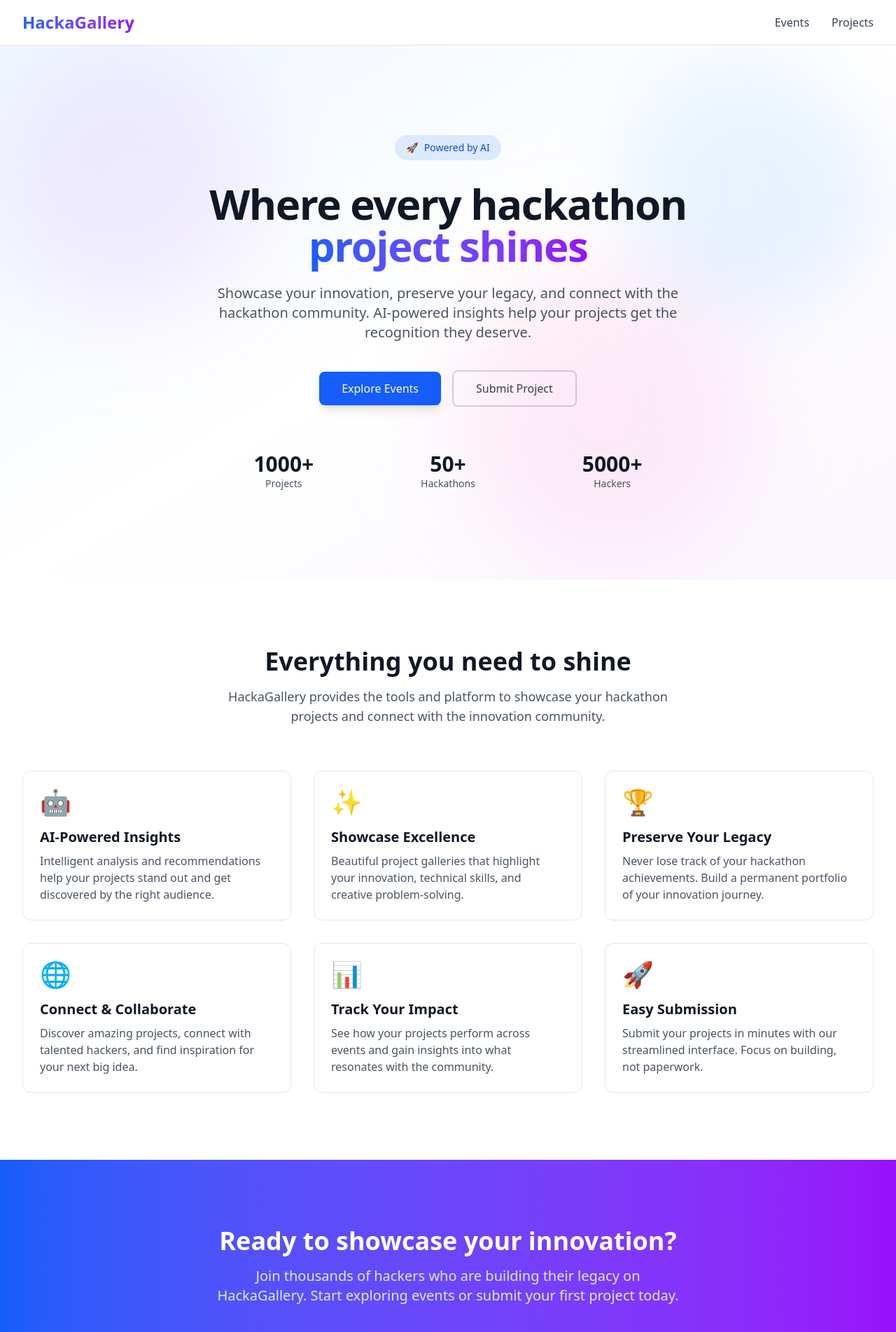
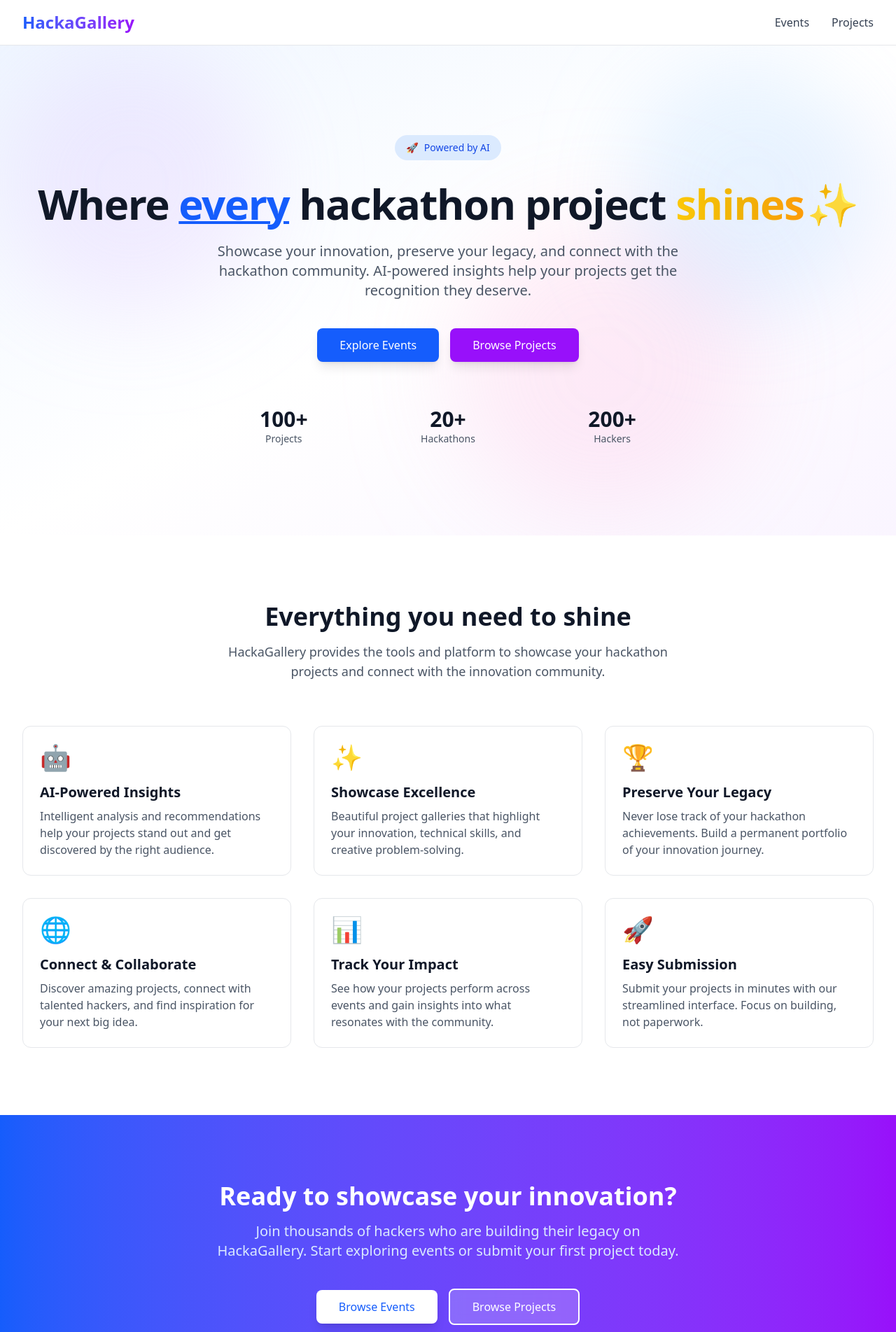
Before and after one commit to linzeyang/hack-a-gallery, a Next.js app in the folder frontend/: page / in a window 1280 px wide. Shown: the top 1903 px of the page at 70% size. Built offline with nearby package versions, Linux system fonts and the light colour scheme.

Commit message:
frontend - Day 5 - several visual changes

```diff
--- a/frontend/src/components/features/ProjectForm.tsx
+++ b/frontend/src/components/features/ProjectForm.tsx
@@ -330,7 +330,7 @@
       {/* Form Actions */}
       <div className="flex gap-3 pt-4">
         <Button type="submit" loading={isSubmitting} disabled={isSubmitting}>
-          {initialData ? "Update Project" : "Submit Project"}
+          {initialData?.id ? "Update Project" : "Submit Project"}
         </Button>
         <Button
           type="button"
--- a/frontend/src/components/features/ProjectFormWithAnalysis.tsx
+++ b/frontend/src/components/features/ProjectFormWithAnalysis.tsx
@@ -33,6 +33,7 @@
   const [analysisData, setAnalysisData] = useState<ProjectAnalysis | null>(
     null
   );
+  const [repositoryUrl, setRepositoryUrl] = useState<string>("");
   const [enhancedProjectData, setEnhancedProjectData] =
     useState<Partial<Project> | null>(null);
 
@@ -40,12 +41,13 @@
    * Handle successful analysis completion
    */
   const handleAnalysisComplete = useCallback(
-    (analysis: ProjectAnalysis, repositoryUrl: string) => {
+    (analysis: ProjectAnalysis, repoUrl: string) => {
       setAnalysisData(analysis);
+      setRepositoryUrl(repoUrl);
 
       // Extract repository name from URL for default project name
       // e.g., "https://github.com/owner/repo-name" -> "repo-name"
-      const repoName = repositoryUrl.split("/").pop()?.replace(/-/g, " ") || "";
+      const repoName = repoUrl.split("/").pop()?.replace(/-/g, " ") || "";
       // Capitalize first letter of each word
       const projectName =
         repoName
@@ -59,7 +61,7 @@
       const enhancedData: Partial<Project> = {
         ...initialData,
         name: projectName, // Set from repository name
-        githubUrl: repositoryUrl, // Set from the analysis form URL
+        githubUrl: repoUrl, // Set from the analysis form URL
         description: analysis.summary || initialData?.description || "",
         technologies:
           analysis.technologies?.map((tech) => tech.name) ||
@@ -238,6 +240,7 @@
       {analysisData && (
         <ProjectAnalysisPreview
           analysis={analysisData}
+          repositoryUrl={repositoryUrl}
           onConfirm={handleConfirmAnalysis}
           onEdit={handleEditAnalysis}
           onReAnalyze={handleReAnalyze}
--- a/frontend/src/components/landing/CallToAction.tsx
+++ b/frontend/src/components/landing/CallToAction.tsx
@@ -1,8 +1,11 @@
-import Link from 'next/link';
+import Link from "next/link";
 
 export default function CallToAction() {
   return (
-    <section className="py-20 sm:py-24 bg-gradient-to-r from-blue-600 to-purple-600 dark:from-blue-700 dark:to-purple-700" aria-label="Call to action">
+    <section
+      className="py-20 sm:py-24 bg-linear-to-r from-blue-600 to-purple-600 dark:from-blue-700 dark:to-purple-700"
+      aria-label="Call to action"
+    >
       <div className="max-w-7xl mx-auto px-4 sm:px-6 lg:px-8">
         <div className="text-center">
           {/* Heading */}
@@ -12,8 +15,9 @@
 
           {/* Subheading */}
           <p className="text-lg sm:text-xl text-blue-100 mb-10 max-w-2xl mx-auto">
-            Join thousands of hackers who are building their legacy on HackaGallery.
-            Start exploring events or submit your first project today.
+            Join thousands of hackers who are building their legacy on
+            HackaGallery. Start exploring events or submit your first project
+            today.
           </p>
 
           {/* CTA Buttons */}
@@ -25,10 +29,10 @@
               Browse Events
             </Link>
             <Link
-              href="/projects/submit"
-              className="w-full sm:w-auto px-8 py-3 rounded-lg border-2 border-white hover:bg-white/10 text-white font-medium transition-colors duration-150 ease-in-out"
+              href="/projects"
+              className="w-full sm:w-auto px-8 py-3 rounded-lg bg-white/20 hover:bg-white/30 border-2 border-white text-white font-medium transition-colors duration-150 ease-in-out backdrop-blur-sm"
             >
-              Submit Your Project
+              Browse Projects
             </Link>
           </div>
 
--- a/frontend/src/components/landing/Hero.tsx
+++ b/frontend/src/components/landing/Hero.tsx
@@ -1,9 +1,12 @@
-import Link from 'next/link';
+import Link from "next/link";
 
 export default function Hero() {
   return (
-    <section className="relative overflow-hidden bg-gradient-to-br from-blue-50 via-white to-purple-50 dark:from-gray-900 dark:via-gray-800 dark:to-blue-900" aria-label="Hero section">
-      <div className="max-w-7xl mx-auto px-4 sm:px-6 lg:px-8 py-20 sm:py-28 lg:py-32">
+    <section
+      className="relative overflow-hidden bg-linear-to-br from-blue-50 via-white to-purple-50 dark:from-gray-900 dark:via-gray-800 dark:to-blue-900"
+      aria-label="Hero section"
+    >
+      <div className="relative z-10 max-w-7xl mx-auto px-4 sm:px-6 lg:px-8 py-20 sm:py-28 lg:py-32">
         <div className="text-center">
           {/* Badge */}
           <div className="inline-flex items-center px-4 py-2 rounded-full bg-blue-100 dark:bg-blue-900/30 text-blue-700 dark:text-blue-300 text-sm font-medium mb-8">
@@ -13,17 +16,24 @@
 
           {/* Main Heading */}
           <h1 className="text-4xl sm:text-5xl lg:text-6xl font-bold tracking-tight text-gray-900 dark:text-white mb-6">
-            Where every hackathon
-            <br />
-            <span className="bg-gradient-to-r from-blue-600 to-purple-600 bg-clip-text text-transparent">
-              project shines
+            Where{" "}
+            <span className="text-blue-600 dark:text-blue-400 underline decoration-blue-600 decoration-4">
+              every
+            </span>{" "}
+            hackathon project{" "}
+            <span className="bg-linear-to-r from-yellow-400 via-yellow-500 to-amber-500 bg-clip-text text-transparent animate-pulse">
+              shines
+            </span>
+            <span className="inline-block ml-1 text-yellow-400 animate-pulse">
+              ✨
             </span>
           </h1>
 
           {/* Subheading */}
           <p className="max-w-2xl mx-auto text-lg sm:text-xl text-gray-600 dark:text-gray-300 mb-10">
-            Showcase your innovation, preserve your legacy, and connect with the hackathon community.
-            AI-powered insights help your projects get the recognition they deserve.
+            Showcase your innovation, preserve your legacy, and connect with the
+            hackathon community. AI-powered insights help your projects get the
+            recognition they deserve.
           </p>
 
           {/* CTA Buttons */}
@@ -35,26 +45,51 @@
               Explore Events
             </Link>
             <Link
-              href="/projects/submit"
-              className="w-full sm:w-auto px-8 py-3 rounded-lg border-2 border-gray-300 dark:border-gray-600 hover:border-blue-600 dark:hover:border-blue-500 text-gray-700 dark:text-gray-300 hover:text-blue-600 dark:hover:text-blue-400 font-medium transition-colors duration-150 ease-in-out"
+              href="/projects"
+              className="w-full sm:w-auto px-8 py-3 rounded-lg bg-purple-600 hover:bg-purple-700 text-white font-medium transition-colors duration-150 ease-in-out shadow-lg hover:shadow-xl"
             >
-              Submit Project
+              Browse Projects
             </Link>
           </div>
 
           {/* Stats or Social Proof (Optional) */}
-          <div className="mt-16 grid grid-cols-3 gap-4 sm:gap-8 max-w-2xl mx-auto" role="region" aria-label="Platform statistics">
+          <div
+            className="mt-16 grid grid-cols-3 gap-4 sm:gap-8 max-w-2xl mx-auto"
+            role="region"
+            aria-label="Platform statistics"
+          >
             <div>
-              <div className="text-2xl sm:text-3xl font-bold text-gray-900 dark:text-white" aria-label="Over 1000 projects">1000+</div>
-              <div className="text-xs sm:text-sm text-gray-600 dark:text-gray-400">Projects</div>
+              <div
+                className="text-2xl sm:text-3xl font-bold text-gray-900 dark:text-white"
+                aria-label="Over 100 projects"
+              >
+                100+
+              </div>
+              <div className="text-xs sm:text-sm text-gray-600 dark:text-gray-400">
+                Projects
+              </div>
             </div>
             <div>
-              <div className="text-2xl sm:text-3xl font-bold text-gray-900 dark:text-white" aria-label="Over 50 hackathons">50+</div>
-              <div className="text-xs sm:text-sm text-gray-600 dark:text-gray-400">Hackathons</div>
+              <div
+                className="text-2xl sm:text-3xl font-bold text-gray-900 dark:text-white"
+                aria-label="Over 20 hackathons"
+              >
+                20+
+              </div>
+              <div className="text-xs sm:text-sm text-gray-600 dark:text-gray-400">
+                Hackathons
+              </div>
             </div>
             <div>
-              <div className="text-2xl sm:text-3xl font-bold text-gray-900 dark:text-white" aria-label="Over 5000 hackers">5000+</div>
-              <div className="text-xs sm:text-sm text-gray-600 dark:text-gray-400">Hackers</div>
+              <div
+                className="text-2xl sm:text-3xl font-bold text-gray-900 dark:text-white"
+                aria-label="Over 200 hackers"
+              >
+                200+
+              </div>
+              <div className="text-xs sm:text-sm text-gray-600 dark:text-gray-400">
+                Hackers
+              </div>
             </div>
           </div>
         </div>
--- a/frontend/src/components/layout/Footer.tsx
+++ b/frontend/src/components/layout/Footer.tsx
@@ -1,4 +1,4 @@
-import Link from 'next/link';
+import Link from "next/link";
 
 export default function Footer() {
   const currentYear = new Date().getFullYear();
@@ -9,7 +9,7 @@
         <div className="flex flex-col md:flex-row justify-between items-center space-y-4 md:space-y-0">
           {/* Brand */}
           <div className="flex items-center space-x-2">
-            <span className="text-lg font-bold bg-gradient-to-r from-blue-600 to-purple-600 bg-clip-text text-transparent">
+            <span className="text-lg font-bold bg-linear-to-r from-blue-600 to-purple-600 bg-clip-text text-transparent">
               HackaGallery
             </span>
             <span className="text-gray-500 text-sm">
@@ -32,7 +32,7 @@
               Projects
             </Link>
             <a
-              href="https://github.com"
+              href="https://github.com/linzeyang/hack-a-gallery"
               target="_blank"
               rel="noopener noreferrer"
               className="text-gray-600 hover:text-blue-600 transition-colors duration-150 ease-in-out text-sm"
@@ -45,7 +45,7 @@
         {/* Copyright */}
         <div className="mt-6 pt-6 border-t border-gray-200 text-center">
           <p className="text-gray-500 text-sm">
-            © {currentYear} HackaGallery. All rights reserved.
+            © {currentYear} linzeyang. All rights reserved.
           </p>
         </div>
       </div>
--- a/frontend/src/lib/types/analysis.ts
+++ b/frontend/src/lib/types/analysis.ts
@@ -111,6 +111,8 @@
 export interface AnalysisPreviewProps {
   /** Analysis results to display */
   analysis: ProjectAnalysis;
+  /** Repository URL being analyzed */
+  repositoryUrl?: string;
   /** Loading state for actions */
   isLoading?: boolean;
   /** Callback when user confirms analysis */
```
Also changed, not shown: frontend/src/components/features/ProjectAnalysisPreview.tsx (+40 -32 lines).
